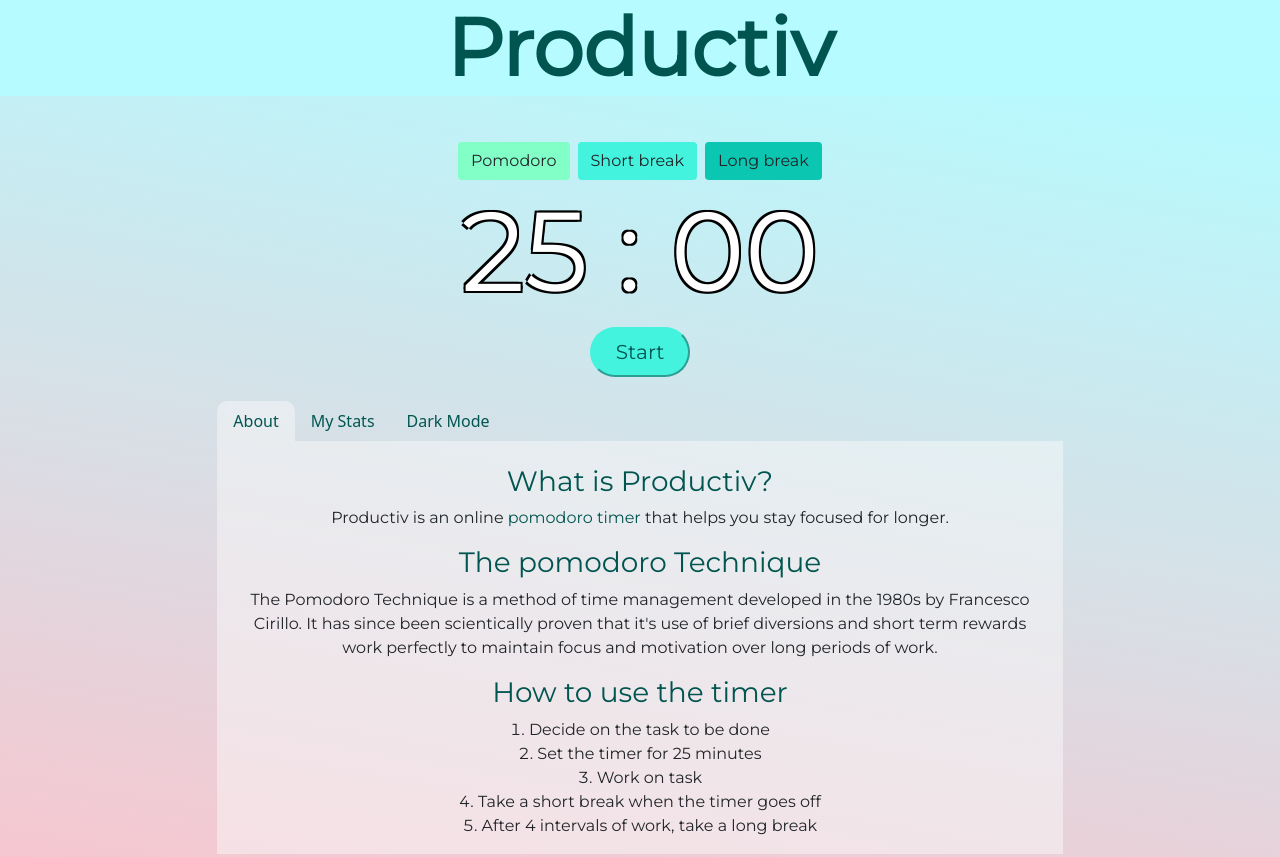
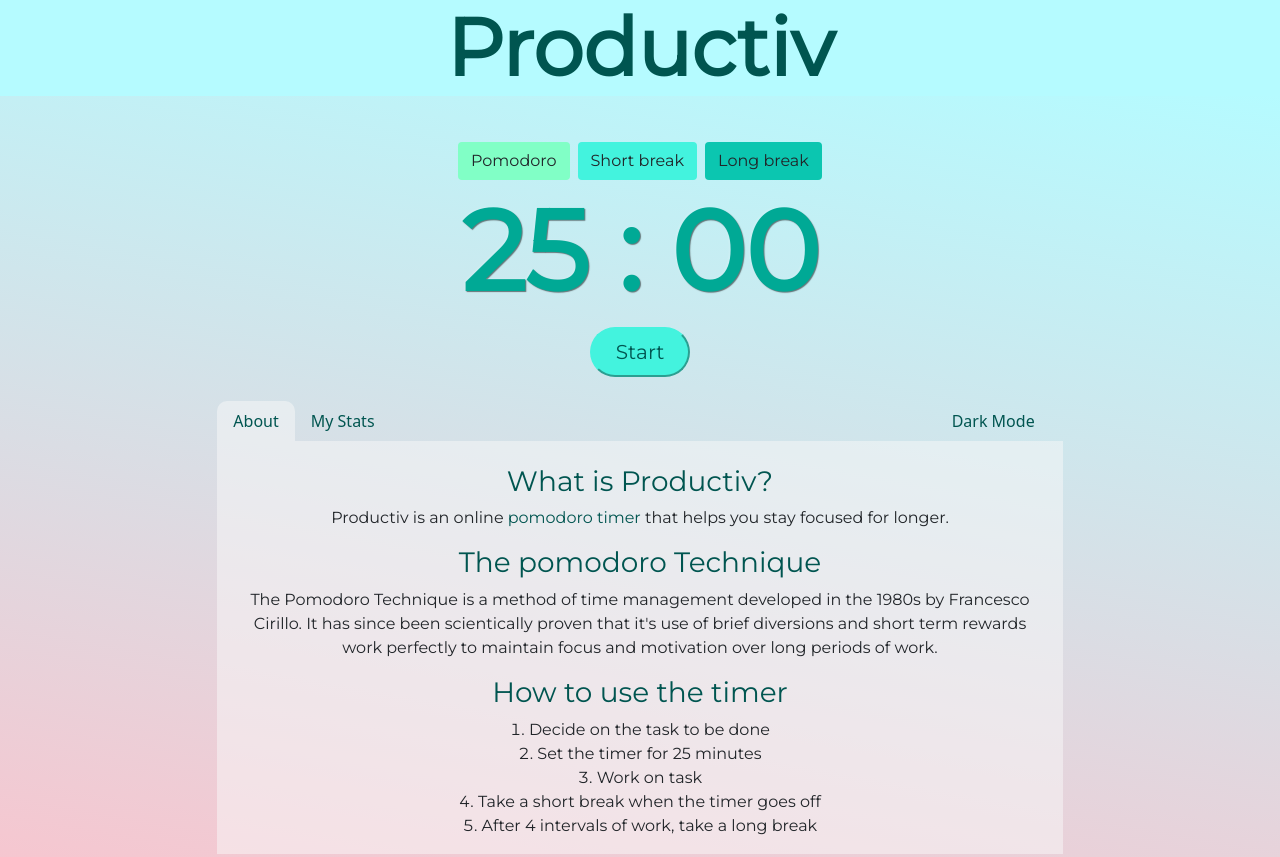
Before and after one commit to JenniferJohnstone/productivV2, a Gatsby site: page / in a window 1280 px wide. Shown: the top 857 px of the page. Built offline with nearby package versions, Linux system fonts and the light colour scheme; Gatsby itself is replaced by a stand-in of ours; no server answers.

Commit message:
improvements

```diff
--- a/src/view/backgrounds.js
+++ b/src/view/backgrounds.js
@@ -4,7 +4,8 @@ const backgrounds = {
         background: { background: 'rgb(255, 213, 191)', background: 'linear-gradient(190deg, #b5fbff 0%, #ffbfc9 100%)' },
         button: ['#81ffc6', '#43f3de', '#0BC6B0'],
         accent: '#005550',
-        login: '#b5fbff'
+        login: '#b5fbff',
+        timer: '#00A995'
     },
 
     purple: {
@@ -12,7 +13,8 @@ const backgrounds = {
         background: { background: 'rgb(183, 225, 255)', background: 'linear-gradient(180deg, rgb(183, 225, 255) 0%, rgb(183, 189, 255) 100%)' },
         button: ['#caefff', '#b1cafc', '#9cadfc'],
         accent: '#0400D6',
-        login: 'rgb(183, 225, 255)'
+        login: 'rgb(183, 225, 255)',
+        timer: '#4400A3'
     },
 
     blue: {
@@ -20,7 +22,8 @@ const backgrounds = {
         background: { background: 'rgb(190, 255, 204)', background: 'linear-gradient(0deg, rgb(125, 209, 129) 0%, rgb(182, 249, 201) 100%)' },
         button: ['#5ee8a3', '#4ce8c5', '#00d295'],
         accent: '#006C4B',
-        login: 'rgb(182, 249, 201)'
+        login: 'rgb(182, 249, 201)',
+        timer: '#2C9300'
     }
 
 }
--- a/src/view/displayTime.js
+++ b/src/view/displayTime.js
@@ -1,10 +1,24 @@
 import React from 'react'
 import "@fontsource/montserrat"
 
+const displayTime = ({ minutes, seconds, darkMode, state }) => {
+    var styling = {
+        fontFamily: 'montserrat',
+        fontSize: '700%',
+        fontWeight: '1000',
+        color: 'white',
+        textShadow: "2px 2px 0 black, -2px -2px 0 black, 2px -2px 0 black, -2px 2px 0 black"
+    }
 
-const displayTime = ({ minutes, seconds }) => {
+    // Alter styling depending on mode
+    if (darkMode == false) {
+        styling.textShadow = '-2px -1px 1px rgba(255,255,255,.1), 1px 1px 1px rgba(0,0,0,.5)'
+        styling.color = state.timer
+        // styling.color = 'white'
+    }
+
     return (
-        <h1 style={{ fontFamily: 'montserrat', fontSize: '700%', color: 'white', textShadow: "2px 2px 0 black, -2px -2px 0 black, 2px -2px 0 black, -2px 2px 0 black" }}>{minutes} : {seconds}</h1>
+        <h1 style={styling}>{minutes} : {seconds}</h1>
     )
 }
 
--- a/src/view/introduction.js
+++ b/src/view/introduction.js
@@ -16,22 +16,29 @@ const Introduction = ({ accent, state, setState, darkMode, setDarkMode }) => {
         cursor: 'pointer',
         color: accent
     };
-    //if dark mode is false, add the white overlay to buttons
-    if (darkMode == false) {
-        tabStyle.backgroundColor = 'rgba(249, 249, 249, 0.5)'
-    }
-
 
     // Dark mode button styling
     const highlight = {
         color: accent,
-        textShadow: "white 3px 3px 5px, white -3px -3px 5px, white 3px -3px 5px, white -3px 3px 5px"
+        textShadow: "white 3px 3px 5px, white -3px -3px 5px, white 3px -3px 5px, white -3px 3px 5px",
+        marginLeft: 'auto'
     };
 
     const inActive = {
         cursor: 'pointer',
         color: accent
     };
+
+    // Changes based on light/dark
+    //if dark mode is false, add the white overlay to buttons
+    var buttonText = 'Dark Mode'
+    if (darkMode == false) {
+        tabStyle.backgroundColor = 'rgba(249, 249, 249, 0.5)'
+    } else {
+        highlight.color = 'white'
+        buttonText = "Light Mode"
+        highlight.textShadow = 'black 1px 1px 0'
+    }
 
     return (
         <div className="col-lg-8 row mx-auto mb-3 mt-4 justify-content-center">
@@ -47,12 +54,12 @@ const Introduction = ({ accent, state, setState, darkMode, setDarkMode }) => {
                 {/* Dark mode button */}
                 {/* I can't believe how much work is involved to simply change the color of the text */}
                 <button
-                    style={isHovered ? highlight : { color: state.accent }}
+                    style={isHovered ? highlight : { marginLeft: 'auto', color: state.accent }}
                     onMouseOver={() => setIsHovered(true)}
                     onClick={() => changeColorMode(darkMode, setDarkMode, setState, state.name, false)} // Fixed missing parentheses
                     onMouseOut={() => setIsHovered(false)}
                     className="nav-link darkModeButton" // Fixed duplicate class attribute
-                >Dark Mode</button>
+                >{buttonText}</button>
             </ul>
             <div className="p-0" style={darkMode ? { color: 'white' } : { background: 'rgba(249, 249, 249, 0.5)' }}>
                 {viewStats ? <Stats /> : <About accent={accent} />}
--- a/src/view/timer.js
+++ b/src/view/timer.js
@@ -120,7 +120,7 @@ const Timer = ({ expiryTimestamp }) => {
 
                     <Buttons state={state} setState={setState} changeTime={changeTime} darkMode={darkmode} setDarkMode={setDarkMode} />
 
-                    <DisplayTime minutes={formatTime.min} seconds={formatTime.sec} />
+                    <DisplayTime minutes={formatTime.min} seconds={formatTime.sec} darkMode={darkmode} state={state} />
                     {
                         isRunning
                             ? <button className="btn-lg btn-light"
```
